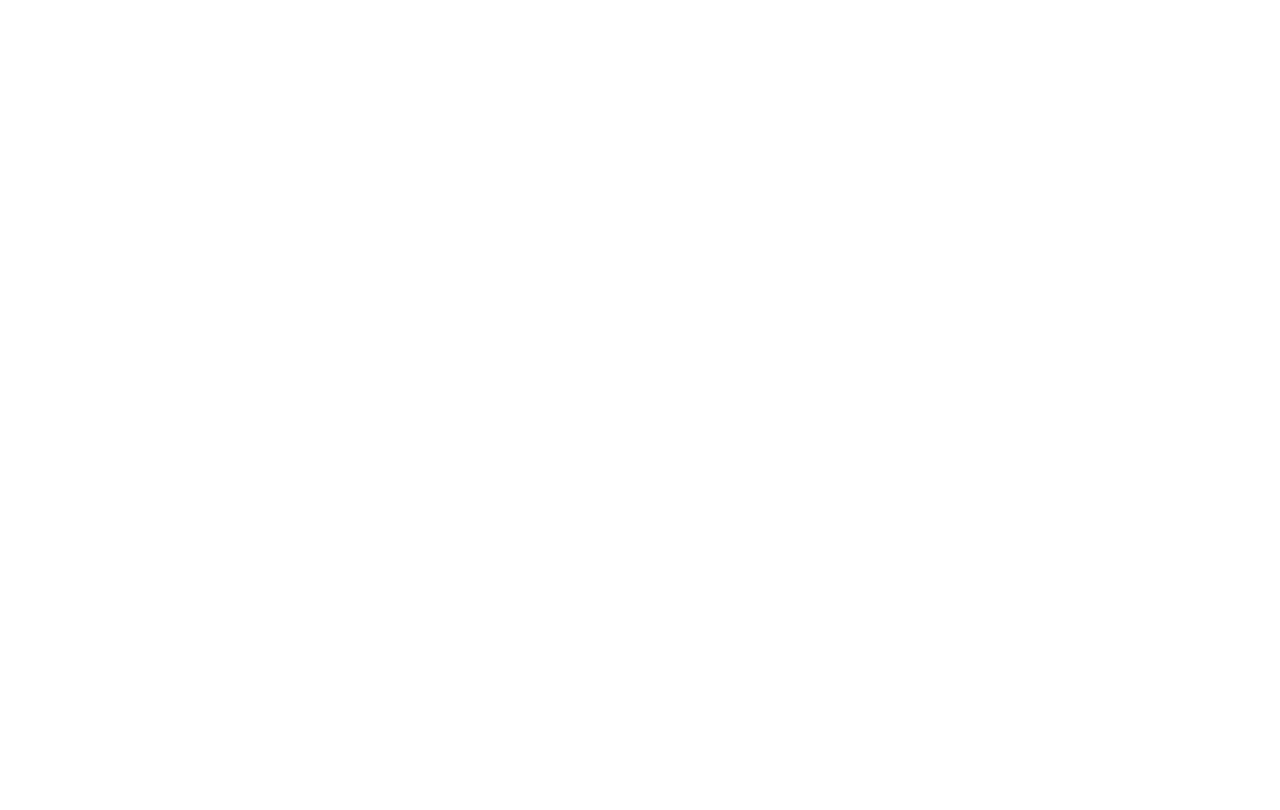
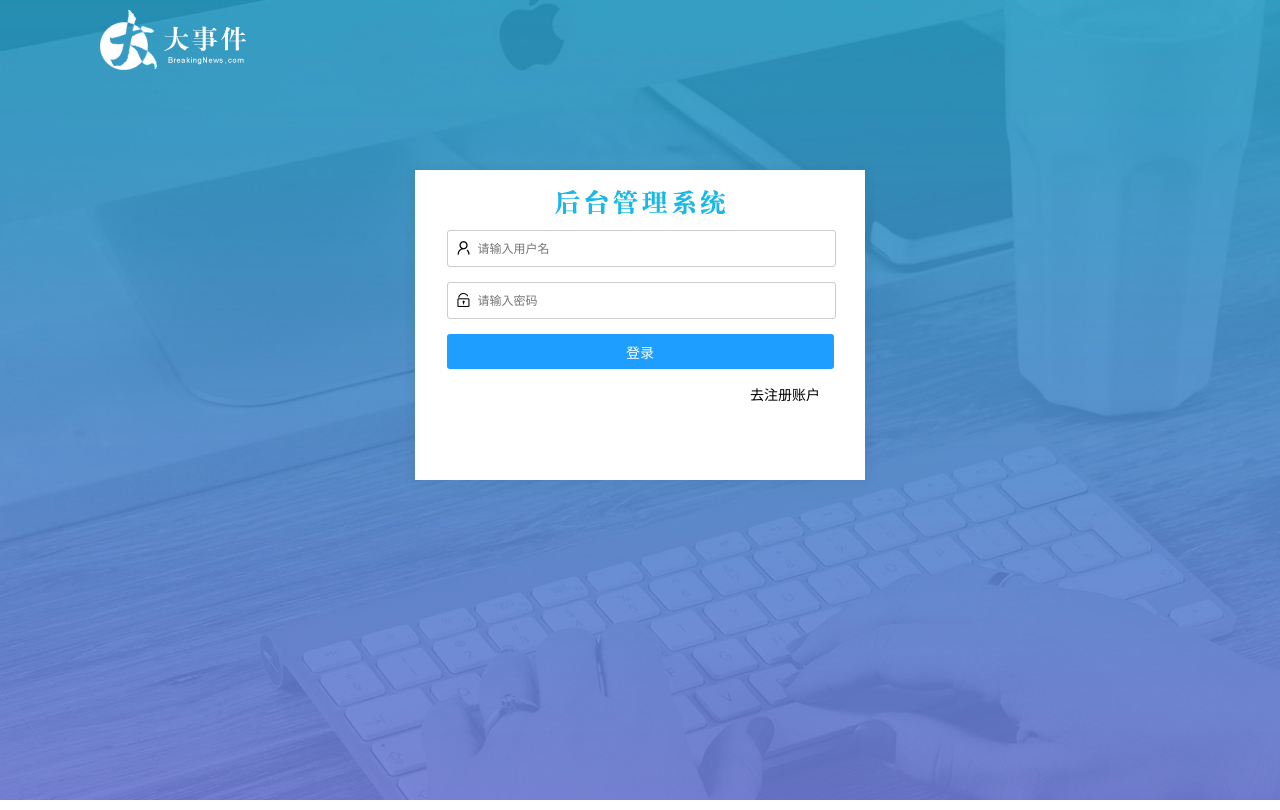
Before and after one commit to bambooboo7/StudyProject, a plain HTML site: page login.html in a window 1280 px wide. Drawn offline with Linux system fonts and the light colour scheme.

Commit message:
登录注册页面的页面样式绘制完成

```diff
--- /dev/null
+++ b/assets/css/login.css
@@ -0,0 +1,94 @@
+* {
+    padding: 0;
+    margin: 0;
+}
+
+body,
+html {
+    height: 100%;
+    width: 100%;
+}
+
+body {
+    background: url(../images/login_bg.jpg) no-repeat 0 0 /cover;
+}
+
+#logo {
+    background: url(../images/logo.png) no-repeat 0 0 /contain;
+    height: 60px;
+    width: 146px;
+    margin: 10px 100px;
+}
+
+.model {
+    width: 450px;
+    height: 310px;
+    margin: 100px auto;
+    background-color: #fff;
+    box-shadow: 0 0 10px 3px rgba(0, 0, 0, .05);
+}
+
+.model .title {
+    height: 60px;
+    text-align: center;
+}
+
+.title img {
+    margin-top: 20px;
+}
+
+.username,
+.password {
+    position: relative;
+}
+
+.model i {
+    position: absolute;
+    left: 9%;
+    top: 10px;
+}
+
+.model input,
+.model button {
+    height: 35px;
+    width: 86%;
+    margin-left: 7%;
+    margin-bottom: 15px;
+    border: 1px solid #cccccc;
+    border-radius: 3px;
+    font-size: 12px;
+    color: #999999;
+    outline: none;
+}
+
+.model input {
+    text-indent: 30px;
+}
+
+.model button {
+    border: none;
+    font-size: 14px;
+    color: #fff;
+    cursor: pointer;
+    background-color: #1e9fff;
+}
+
+.model .jump{
+    float: right;
+    margin-right: 10%;
+    font-size: 14px;
+    cursor: pointer;
+}
+
+.model .jump:hover{
+    color: #1e9fff;
+}
+
+#login{
+    /* display: none; */
+}
+
+#register{
+    display: none;
+
+}
--- a/login.html
+++ b/login.html
@@ -1,11 +1,56 @@
 <!DOCTYPE html>
 <html lang="en">
+
 <head>
     <meta charset="UTF-8">
     <meta name="viewport" content="width=device-width, initial-scale=1.0">
     <title>Document</title>
+    <link rel="stylesheet" href="assets/lib/layui/css/layui.css">
+    <link rel="stylesheet" href="assets/css/login.css">
 </head>
+
 <body>
 
+    <div id="logo"></div>
+    <div class="model" id="login">
+            <div class="title"><img src="assets/images/login_title.png" alt=""></div>
+            <div class="username">
+                <i class="layui-icon layui-icon-username"></i>
+                <input type="text" name="username" id="username" placeholder="请输入用户名">
+            </div>
+            <div class="password">
+                <i class="layui-icon layui-icon-password"></i>
+                <input type="text" name="password" id="password" placeholder="请输入密码">
+            </div>
+            <div>
+                <button>登录</button>
+            </div>
+            <div class="jump">
+                去注册账户
+            </div>
+    </div>
+    <div class="model" id = "register">
+            <div class="title"><img src="assets/images/login_title.png" alt=""></div>
+            <div class="username">
+                <i class="layui-icon layui-icon-username"></i>
+                <input type="text" name="username" id="username" placeholder="请输入用户名">
+            </div>
+            <div class="password">
+                <i class="layui-icon layui-icon-password"></i>
+                <input type="text" name="password" id="password" placeholder="请输入密码">
+            </div>
+            <div class="password">
+                <i class="layui-icon layui-icon-password"></i>
+                <input type="text" name="repassword" id="repassword" placeholder="请输入密码">
+            </div>
+            <div>
+                <button>注册</button>
+            </div>
+            <div class="jump">
+                去登录
+            </div>
+    </div>
+    <script src="assets/js/login.js"></script>
 </body>
+
 </html>
```
Also changed, not shown: assets/js/login.js (added), index.html (line endings or trailing spaces).
